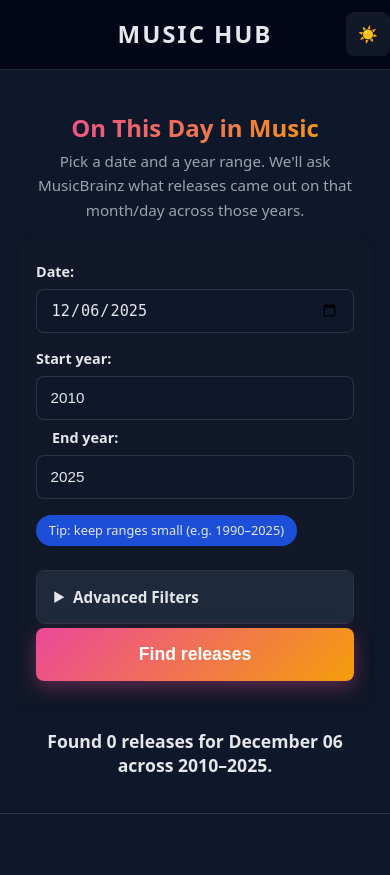
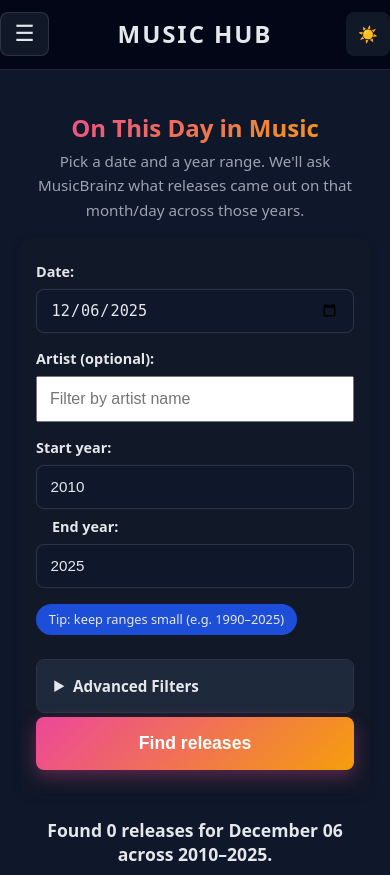
Before and after one commit to ericsjaffe/music-news-site, a Flask app: page /releases in a window 390 px wide. Shown: the top 875 px of the page. Before the commit the page ends 814 px from the top, so only its background shows below. Run offline with Flask 3, Linux system fonts and the light colour scheme; data that the repository does not hold is empty.

Commit message:
Add artist search filter to releases page and fix mobile hamburger menu visibility

```diff
--- a/app.py
+++ b/app.py
@@ -729,6 +729,7 @@ def releases():
     end_year = current_year
     pretty_date = today.strftime("%B %d")
     mm_dd = today.strftime("%m-%d")
+    artist_filter = ""
 
     # Auto-load results on first visit (GET request)
     should_fetch = request.method == "GET"
@@ -738,6 +739,7 @@ def releases():
         date_value = request.form.get("date", "").strip()
         start_str = request.form.get("start_year", "").strip()
         end_str = request.form.get("end_year", "").strip()
+        artist_filter = request.form.get("artist_filter", "").strip()
 
         # Parse date
         try:
@@ -839,6 +841,11 @@ def releases():
             # Be polite with MusicBrainz but not too slow
             time.sleep(0.1)
 
+        # Filter by artist if specified
+        if artist_filter and results:
+            artist_lower = artist_filter.lower()
+            results = [r for r in results if r.artist and artist_lower in r.artist.lower()]
+
         # Sort by year (newest first), then by artist, then by title
         if results:
             results.sort(key=lambda x: (-x.year, x.artist or "", x.title or ""))
@@ -866,6 +873,7 @@ def releases():
         end_year=end_year,
         pretty_date=pretty_date or "",
         current_year=current_year,
+        artist_filter=artist_filter,
     )
 
 
--- a/static/styles.css
+++ b/static/styles.css
@@ -710,15 +710,29 @@ body {
     position: sticky;
     top: 0;
     z-index: 100;
+    background: var(--bg-primary);
+  }
+
+  .header-inner {
+    display: flex;
+    align-items: center;
+    justify-content: center;
+    position: relative;
+    padding: 1rem;
   }
 
   .site-header h1 {
     font-size: 1.25rem;
+    flex: 0 1 auto;
   }
 
   /* Show mobile menu toggle button */
   .mobile-menu-toggle {
-    display: block;
+    display: block !important;
+  }
+
+  .theme-toggle {
+    display: block !important;
   }
 
   /* Hide search/filters wrapper on mobile */
@@ -1088,18 +1102,19 @@ body {
 /* Mobile Menu Toggle */
 .mobile-menu-toggle {
   display: none;
-  padding: 0.5rem 0.75rem;
+  padding: 0.6rem 0.85rem;
   border: none;
   background: var(--bg-card);
   color: var(--text-primary);
   border-radius: 0.5rem;
   cursor: pointer;
-  font-size: 1.5rem;
+  font-size: 1.4rem;
   transition: all 0.2s;
   line-height: 1;
   border: 1px solid var(--border-color);
   position: absolute;
   left: 0;
+  z-index: 1000;
 }
 
 .mobile-menu-toggle:hover {
@@ -1110,6 +1125,7 @@ body {
 .theme-toggle {
   position: absolute;
   right: 0;
+  z-index: 1000;
 }
 
 /* Mobile Navigation Wrapper */
@@ -1140,6 +1156,11 @@ body {
 
 /* Mobile: Collapsible navigation */
 @media (max-width: 640px) {
+  .mobile-nav-wrapper {
+    position: relative;
+    z-index: 99;
+  }
+
   .mobile-nav-wrapper.collapsed {
     max-height: 0;
     opacity: 0;
--- a/templates/releases.html
+++ b/templates/releases.html
@@ -101,6 +101,11 @@
                value="{{ date_value or '' }}" required>
       </div>
       <div class="form-row">
+        <label for="artist_filter">Artist (optional):</label>
+        <input type="text" id="artist_filter" name="artist_filter"
+               value="{{ artist_filter or '' }}" placeholder="Filter by artist name">
+      </div>
+      <div class="form-row">
         <label for="start_year">Start year:</label>
         <input type="number" id="start_year" name="start_year"
                value="{{ start_year or '' }}" min="1900" max="{{ current_year }}">
@@ -152,7 +157,7 @@
 
     {% if results is not none %}
       <div class="summary">
-        Found {{ results|length }} releases for {{ pretty_date }} across {{ start_year }}–{{ end_year }}.
+        Found {{ results|length }} releases for {{ pretty_date }} across {{ start_year }}–{{ end_year }}{% if artist_filter %} by artists matching "{{ artist_filter }}"{% endif %}.
       </div>
       {% if results %}
         <div class="table-wrapper">
```
